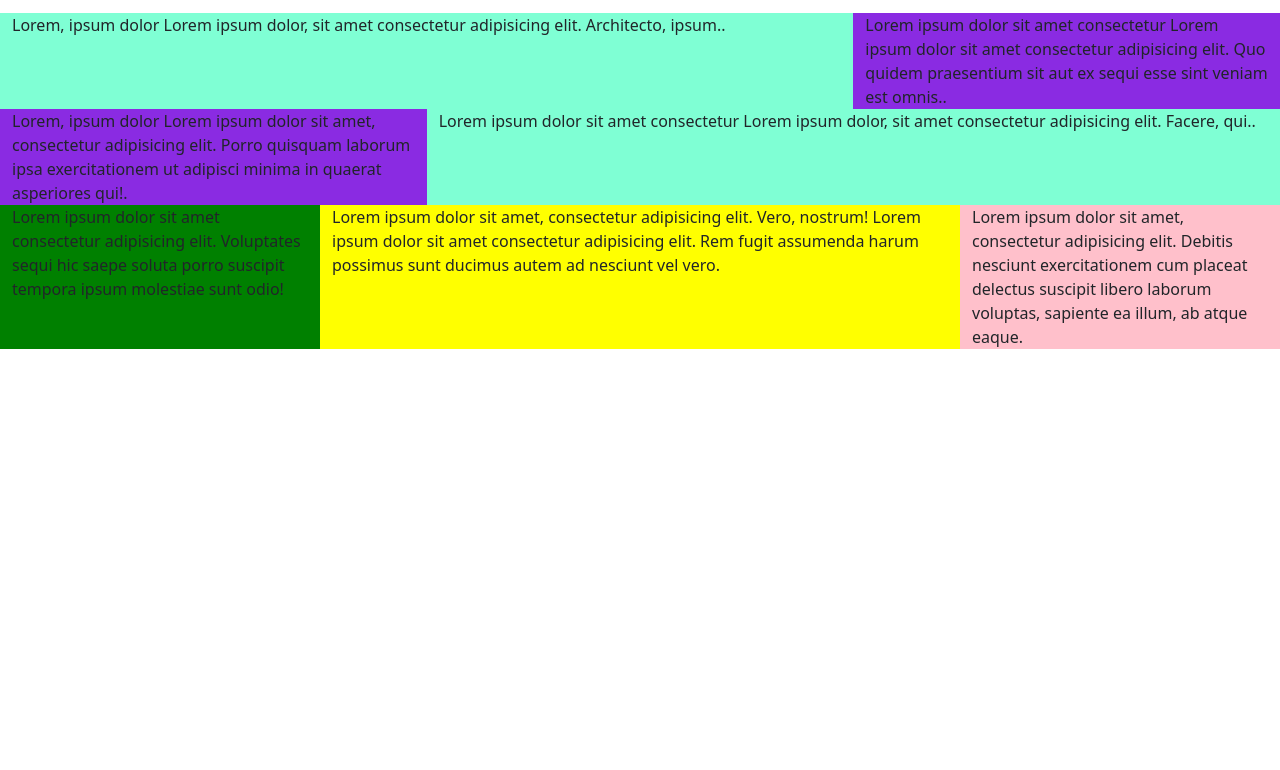
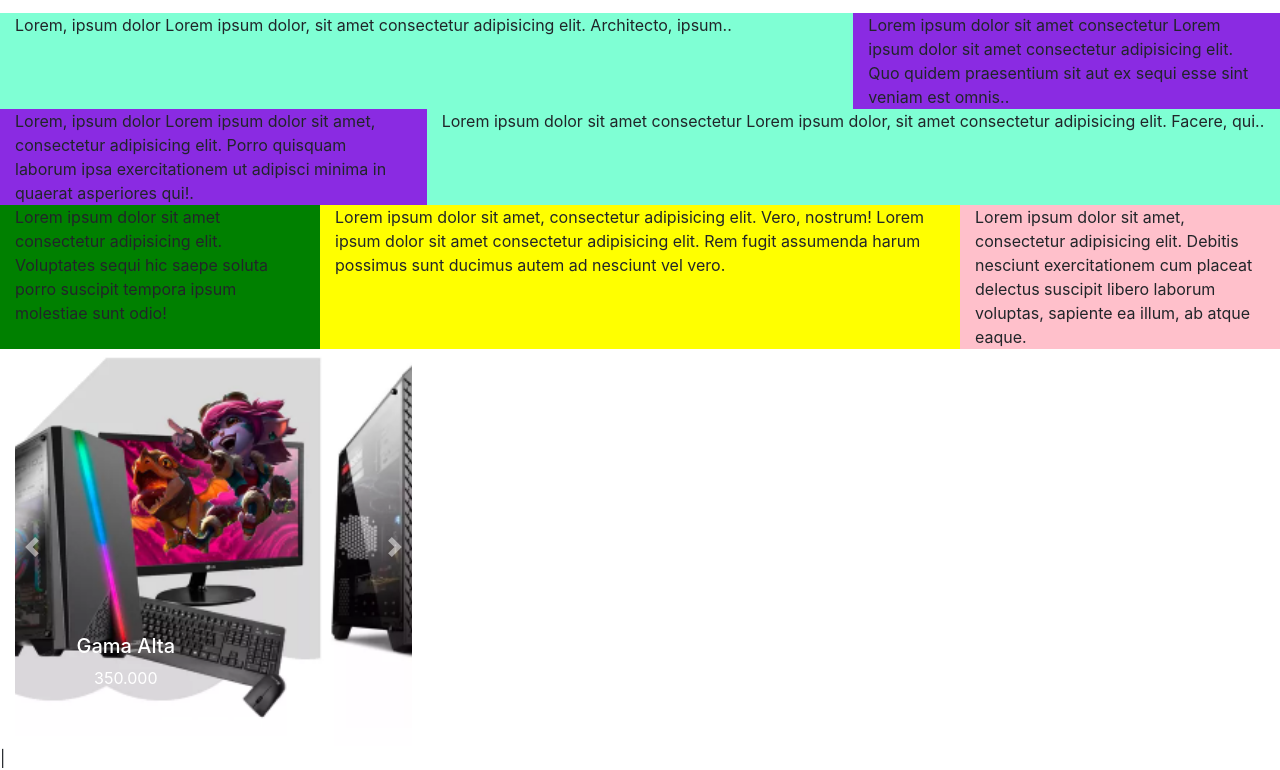
Before and after one commit to SergioMatiasG/bootstrap, a plain HTML site: page index.html in a window 1280 px wide. Shown: the part 83-853 px from the top of the page. Before the commit the page ends 800 px from the top, so only its background shows below. Drawn offline with nearby package versions, Linux system fonts and the light colour scheme.

Commit message:
carrusel

```diff
--- a/index.html
+++ b/index.html
@@ -6,6 +6,7 @@
     <meta name="viewport" content="width=device-width, initial-scale=1.0">
     <!-- bs -->
     <link href="https://cdn.jsdelivr.net/npm/bootstrap@5.3.0-alpha3/dist/css/bootstrap.min.css" rel="stylesheet" integrity="sha384-KK94CHFLLe+nY2dmCWGMq91rCGa5gtU4mk92HdvYe+M/SXH301p5ILy+dN9+nJOZ" crossorigin="anonymous">
+    <link rel="stylesheet" href="https://cdn.jsdelivr.net/npm/bootstrap@4.0.0/dist/css/bootstrap.min.css" integrity="sha384-Gn5384xqQ1aoWXA+058RXPxPg6fy4IWvTNh0E263XmFcJlSAwiGgFAW/dAiS6JXm" crossorigin="anonymous">
     <link rel="stylesheet" href="./css/style.css">
     <title>bootstrap</title>
 </head>
@@ -49,9 +50,55 @@
         </div>
 
     </div>
-
-
-    <!-- bs -->
+    <!-- carrusel -->
+    <section>
+        <div class="container-fluid">
+            <div class="row">
+                <div id="carouselExampleIndicators" class="carousel slide col-4" data-ride="carousel">
+                    <ol class="carousel-indicators">
+                      <li data-target="#carouselExampleIndicators" data-slide-to="0" class="active"></li>
+                      <li data-target="#carouselExampleIndicators" data-slide-to="1"></li>
+                      <li data-target="#carouselExampleIndicators" data-slide-to="2"></li>
+                    </ol>
+                    <div class="carousel-inner">
+                      <div class="carousel-item active">
+                        <img class="d-block w-100" src="./imganes/pcgamerbaja.png" alt="First slide">
+                        <div class="carousel-caption d-none d-md-block">
+                            <h5>Gama Alta</h5>
+                            <p>350.000</p>
+                          </div>
+                      </div>
+                      <div class="carousel-item">
+                        <img class="d-block w-100" src="./imganes/pcgameralta.png" alt="Second slide">
+                        <div class="carousel-caption d-none d-md-block">
+                            <h5>Gama media</h5>
+                            <p>175.000</p>
+                          </div>
+                      </div>
+                      <div class="carousel-item">
+                        <img class="d-block w-100" src="./imganes/pcgamermedia.png" alt="Third slide">
+                        <div class="carousel-caption d-none d-md-block">
+                            <h5>Gama baja</h5>
+                            <p>75.000</p>
+                          </div>
+                      </div>
+                    </div>
+                    <a class="carousel-control-prev" href="#carouselExampleIndicators" role="button" data-slide="prev">
+                      <span class="carousel-control-prev-icon" aria-hidden="true"></span>
+                      <span class="sr-only">Previous</span>
+                    </a>
+                    <a class="carousel-control-next" href="#carouselExampleIndicators" role="button" data-slide="next">
+                      <span class="carousel-control-next-icon" aria-hidden="true"></span>
+                      <span class="sr-only">Next</span>
+                    </a>
+                  </div>
+            </div>
+        </div>
+    </section>
+|   <!-- bs -->
     <script src="https://cdn.jsdelivr.net/npm/bootstrap@5.3.0-alpha3/dist/js/bootstrap.bundle.min.js" integrity="sha384-ENjdO4Dr2bkBIFxQpeoTz1HIcje39Wm4jDKdf19U8gI4ddQ3GYNS7NTKfAdVQSZe" crossorigin="anonymous"></script>
-</body>
+    <script src="https://code.jquery.com/jquery-3.2.1.slim.min.js" integrity="sha384-KJ3o2DKtIkvYIK3UENzmM7KCkRr/rE9/Qpg6aAZGJwFDMVNA/GpGFF93hXpG5KkN" crossorigin="anonymous"></script>
+    <script src="https://cdn.jsdelivr.net/npm/popper.js@1.12.9/dist/umd/popper.min.js" integrity="sha384-ApNbgh9B+Y1QKtv3Rn7W3mgPxhU9K/ScQsAP7hUibX39j7fakFPskvXusvfa0b4Q" crossorigin="anonymous"></script>
+    <script src="https://cdn.jsdelivr.net/npm/bootstrap@4.0.0/dist/js/bootstrap.min.js" integrity="sha384-JZR6Spejh4U02d8jOt6vLEHfe/JQGiRRSQQxSfFWpi1MquVdAyjUar5+76PVCmYl" crossorigin="anonymous"></script>
+ </body>
 </html>
```
Also changed, not shown: css/style.css (line endings or trailing spaces), imganes/pcgameralta.png (added), imganes/pcgamerbaja.png (added), imganes/pcgamermedia.png (added).
